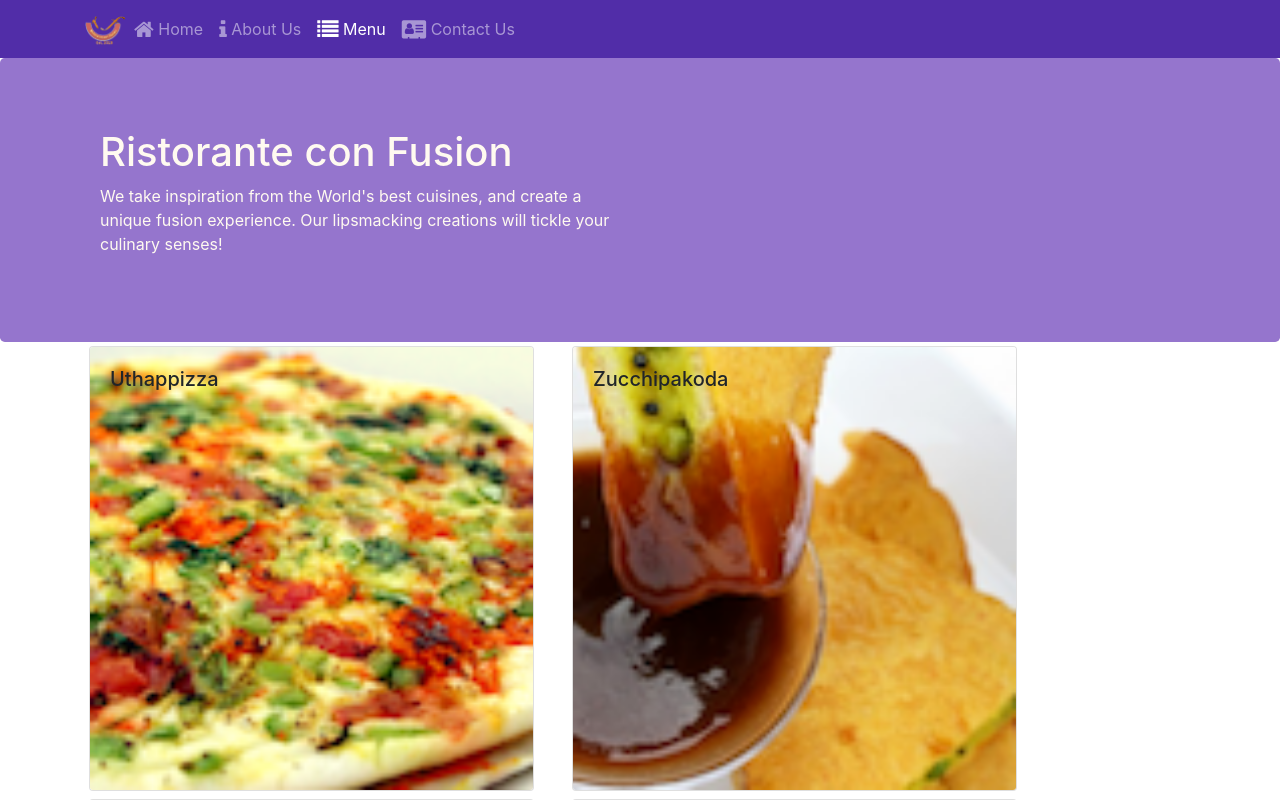
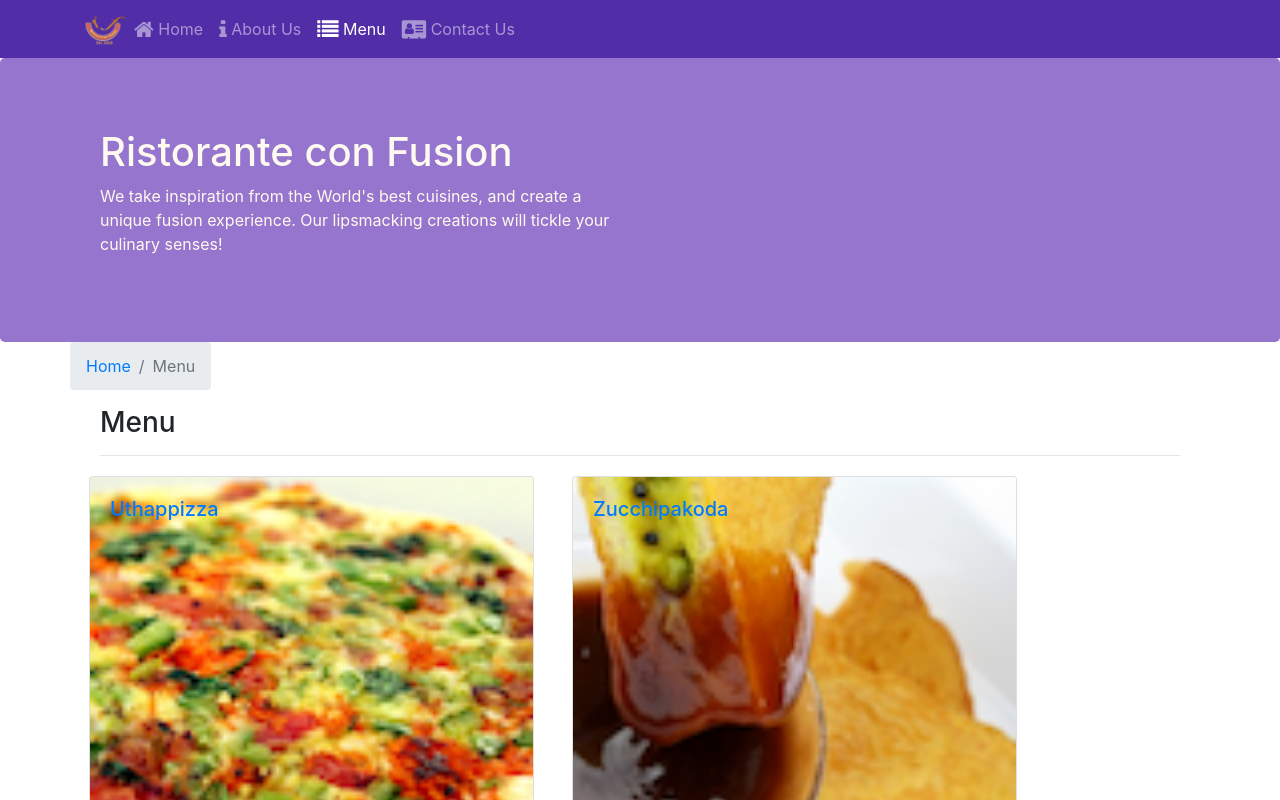
Before and after one commit to johansbg/Curso-React, a React (Create React App) app: page /menu in a window 1280 px wide. Shown: the top 800 px of the page. Built offline with nearby package versions, Linux system fonts and the light colour scheme.

Commit message:
react router parameters SPA part2

```diff
--- a/src/components/ContactComponent.js
+++ b/src/components/ContactComponent.js
@@ -1,8 +1,19 @@
 import React from 'react';
-
+import { Breadcrumb, BreadcrumbItem} from 'reactstrap';
+import { Link } from 'react-router-dom';
 function Contact(props) {
     return(
         <div className="container">
+            <div className="row">
+                    <Breadcrumb>
+                        <BreadcrumbItem><Link to='/home'>Home</Link></BreadcrumbItem>
+                        <BreadcrumbItem active>Contact Us</BreadcrumbItem>
+                    </Breadcrumb>
+                </div>
+            <div className="col-12">
+                <h3>Contact Us</h3>
+                <hr/>
+            </div>
             <div className="row row-content">
                 <div className="col-12">
                 <h3>Location Information</h3>
--- a/src/components/DishdetailComponent.js
+++ b/src/components/DishdetailComponent.js
@@ -1,6 +1,6 @@
 import React from 'react';
-import { Card, CardImg, CardText, CardBody, CardTitle } from 'reactstrap';
-
+import { Card, CardImg, CardText, CardBody, CardTitle, Breadcrumb, BreadcrumbItem } from 'reactstrap';
+import { Link } from 'react-router-dom';
 
     function RenderDish({dish}) {
         return(
@@ -40,8 +40,18 @@ import { Card, CardImg, CardText, CardBody, CardTitle } from 'reactstrap';
             return(
                 <div className="container">
                     <div className="row">
+                    <Breadcrumb>
+                        <BreadcrumbItem><Link to='/Menu'>Menu</Link></BreadcrumbItem>
+                        <BreadcrumbItem active>{props.dish.name}</BreadcrumbItem>
+                    </Breadcrumb>
+                    </div>
+                    <div className="col-12">
+                        <h3>{props.dish.name}</h3>
+                        <hr/>
+                    </div>
+                    <div className="row">
                         <RenderDish dish={props.dish} />
-                        <RenderComments comments={props.dish.comments} />
+                        <RenderComments comments={props.comments} />
                     </div>
                 </div>
             );
--- a/src/components/MainComponent.js
+++ b/src/components/MainComponent.js
@@ -34,12 +34,20 @@ class Main extends Component {
           />
       );
     }
+    const DishWithId = ({match}) => {
+      return(
+        <DishDetail dish={this.state.dishes.filter((dish) => dish.id === parseInt(match.params.dishId,10))[0]}
+          comments={this.state.comments.filter((comment) => comment.dishId ===parseInt(match.params.dishId,10))}
+        />
+      );
+    }
     return (
       <div>
         <Header />
         <Switch>
           <Route path="/home" component={HomePage} />
           <Route exact path="/menu" component={() => <Menu dishes={this.state.dishes} />} />
+          <Route path="/menu/:dishId" component={DishWithId} />
           <Route exact path="/contactus" component={Contact} />
           <Redirect to="/home" />
         </Switch>
--- a/src/components/MenuComponent.js
+++ b/src/components/MenuComponent.js
@@ -1,13 +1,17 @@
 import React from 'react';
-import { Card, CardImg, CardImgOverlay, CardTitle } from 'reactstrap';
+import { Card, CardImg, CardImgOverlay, CardTitle, Breadcrumb, BreadcrumbItem } from 'reactstrap';
+import { Link } from 'react-router-dom';
 
     function RenderMenuItem({dish, onClick}){
+        //alt+96 = ``
         return(
-            <Card onClick={() => onClick(dish.id)}>
+            <Card>
+                <Link to={`/menu/${dish.id}`}>
                 <CardImg width="100%" src={dish.image} alt={dish.name} />
                 <CardImgOverlay>
                   <CardTitle>{dish.name}</CardTitle>
                 </CardImgOverlay>
+                </Link>
             </Card>
         )
     }
@@ -15,7 +19,7 @@ import { Card, CardImg, CardImgOverlay, CardTitle } from 'reactstrap';
         const menu = props.dishes.map((dish) => {
             return (
               <div key={dish.id} className="col-12 col-md-5 m-1">
-                  <RenderMenuItem dish={dish} onClick={props.onClick} />
+                  <RenderMenuItem dish={dish} />
               </div>
             );
         });
@@ -25,6 +29,16 @@ import { Card, CardImg, CardImgOverlay, CardTitle } from 'reactstrap';
         return (
             <div className="container">
                 <div className="row">
+                    <Breadcrumb>
+                        <BreadcrumbItem><Link to='/home'>Home</Link></BreadcrumbItem>
+                        <BreadcrumbItem active>Menu</BreadcrumbItem>
+                    </Breadcrumb>
+                </div>
+                <div className="col-12">
+                    <h3>Menu</h3>
+                    <hr/>
+                </div>
+                <div className="row">
                     {menu}
                 </div>
             </div>
```
